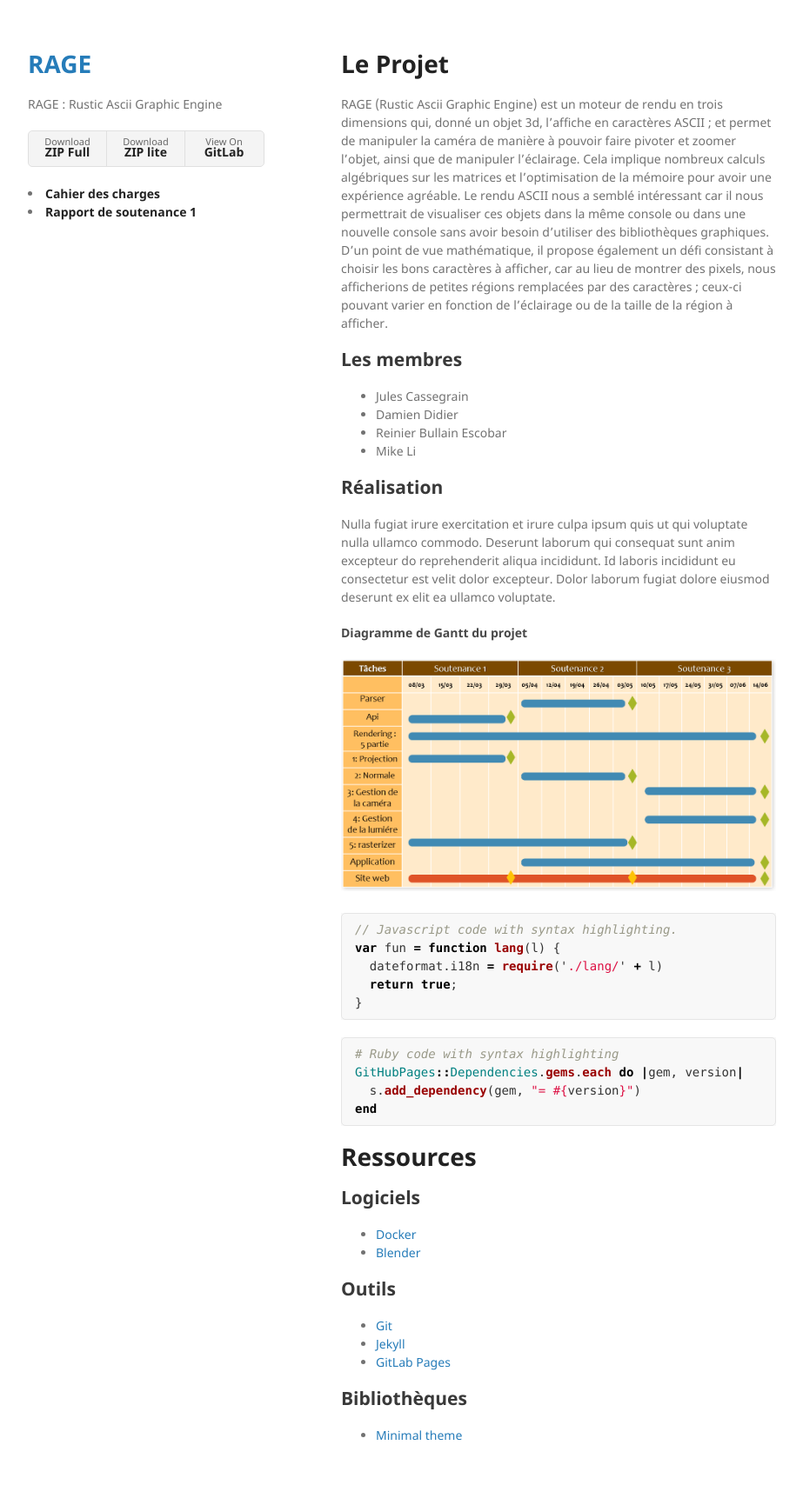
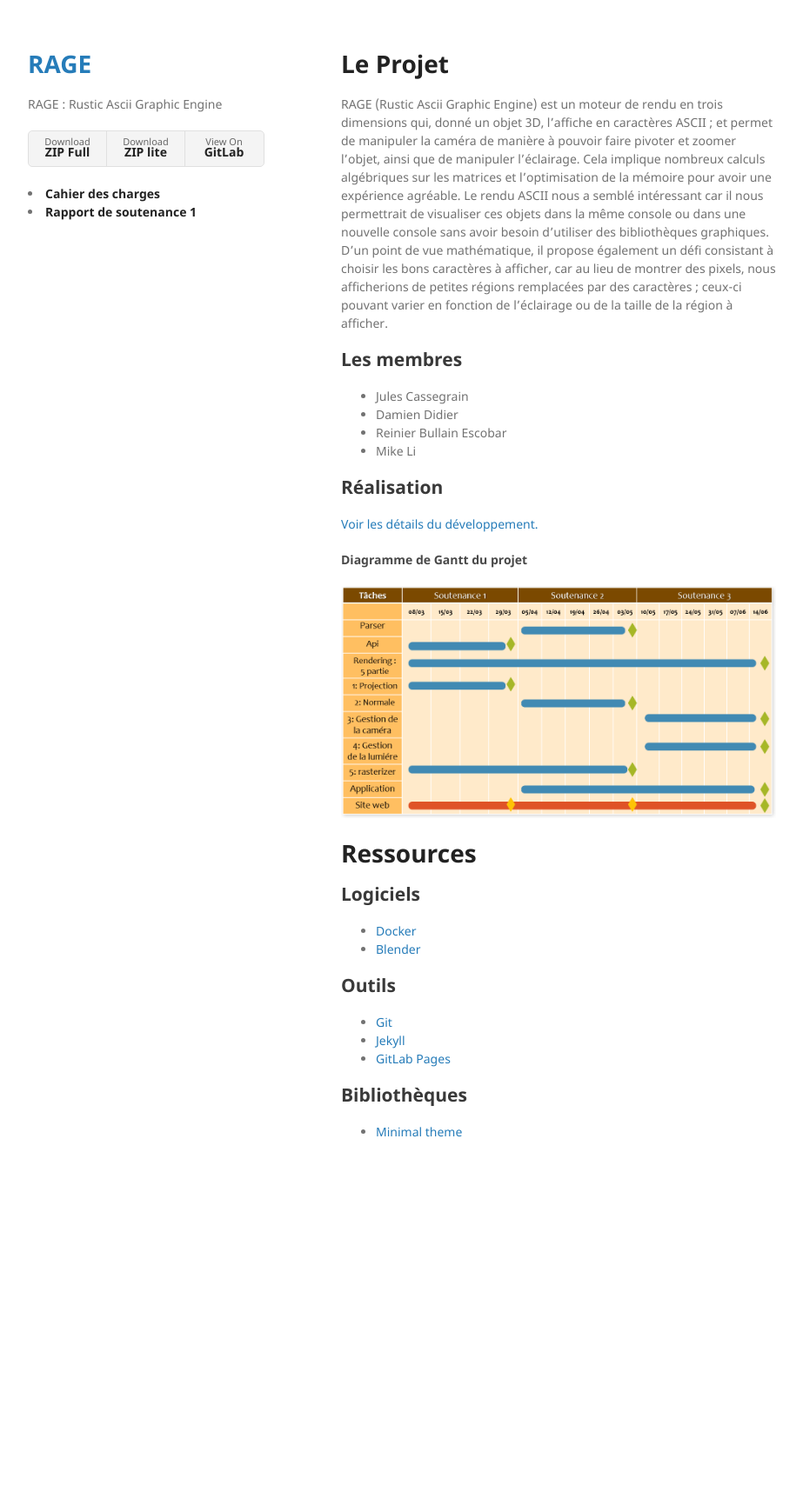
Before and after one commit to ThiDaGui/RAGE-rustic-ascii-graphic-engine, a Jekyll site: the page built from index.md, in a window 1280 px wide. Shown: the whole page at 87% size, without its empty margins (178-1101 px from the left). Built offline with Jekyll 4.4.1, drawn with Linux system fonts in a browser that asks for light colours; our own code applies the rules of GitHub Pages for plain Markdown files; after the commit the page ends 1382 px from its top, so only the background shows below that.

Commit message:
added developpement page and content

````diff
--- a/_config.yml
+++ b/_config.yml
@@ -1,8 +1,10 @@
 title: RAGE
-logo:
 description: "RAGE : Rustic Ascii Graphic Engine"
 show_downloads: true
 theme: jekyll-theme-minimal
 baseurl: /rage-rustic-ascii-graphic-engine
 imgpath: /rage-rustic-ascii-graphic-engine/assets/img/
 dlpath: /rage-rustic-ascii-graphic-engine/downloads/
+collections:
+  dev:
+    output: true
--- a/index.md
+++ b/index.md
@@ -4,7 +4,7 @@
 
 # Le Projet
 
-RAGE (Rustic Ascii Graphic Engine) est un moteur de rendu en trois dimensions qui, donné un objet 3d, l’affiche en caractères ASCII ; et permet de manipuler la caméra de manière à pouvoir faire pivoter et zoomer l’objet, ainsi que de manipuler l’éclairage. Cela implique nombreux calculs algébriques sur les matrices et l’optimisation de la mémoire pour avoir une expérience agréable.
+RAGE (Rustic Ascii Graphic Engine) est un moteur de rendu en trois dimensions qui, donné un objet 3D, l’affiche en caractères ASCII ; et permet de manipuler la caméra de manière à pouvoir faire pivoter et zoomer l’objet, ainsi que de manipuler l’éclairage. Cela implique nombreux calculs algébriques sur les matrices et l’optimisation de la mémoire pour avoir une expérience agréable.
 Le rendu ASCII nous a semblé intéressant car il nous permettrait de visualiser ces objets dans la même console ou dans une nouvelle console sans avoir besoin d’utiliser des bibliothèques graphiques. D’un point de vue mathématique, il propose également un défi consistant à choisir les bons caractères à afficher, car au lieu de montrer des pixels, nous afficherions de petites régions remplacées par des caractères ; ceux-ci pouvant varier en fonction de l’éclairage ou de la taille de la région à afficher.
 
 ## Les membres
@@ -16,25 +16,10 @@
 
 ## Réalisation
 
-Nulla fugiat irure exercitation et irure culpa ipsum quis ut qui voluptate nulla ullamco commodo. Deserunt laborum qui consequat sunt anim excepteur do reprehenderit aliqua incididunt. Id laboris incididunt eu consectetur est velit dolor excepteur. Dolor laborum fugiat dolore eiusmod deserunt ex elit ea ullamco voluptate.
+[Voir les détails du développement.](./developpement.html)
 
 #### Diagramme de Gantt du projet
 ![Diagramme de Gantt]({{site.imgpath}}gantt.png)
-
-```js
-// Javascript code with syntax highlighting.
-var fun = function lang(l) {
-  dateformat.i18n = require('./lang/' + l)
-  return true;
-}
-```
-
-```ruby
-# Ruby code with syntax highlighting
-GitHubPages::Dependencies.gems.each do |gem, version|
-  s.add_dependency(gem, "= #{version}")
-end
-```
 
 # Ressources
 
````
Also changed, not shown: _dev/app.md (added, +16 -0 lines), _dev/parseur.md (added, +32 -0 lines), _dev/website.md (added, +29 -0 lines), _layouts/post.html (added, +10 -0 lines), developpement.html (added, +14 -0 lines), assets/img/obj.png (added).
